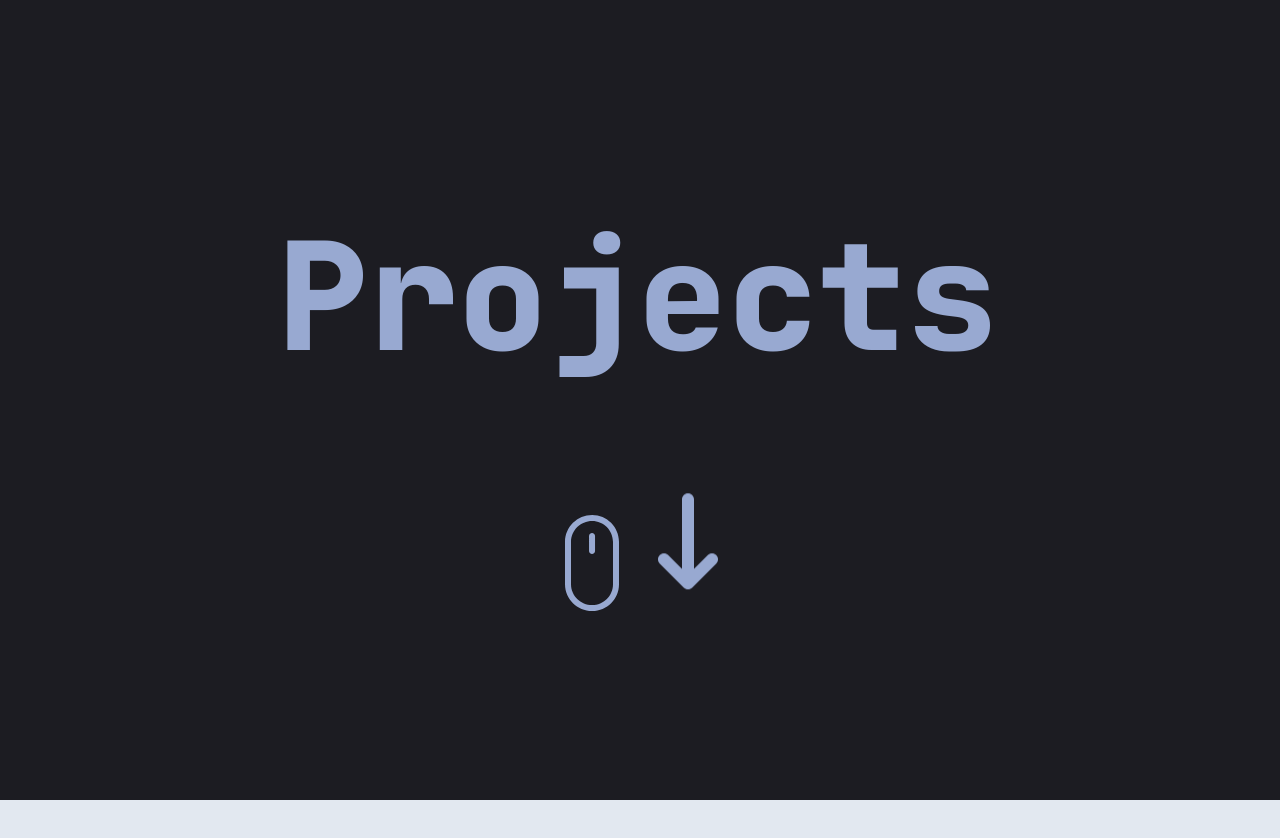
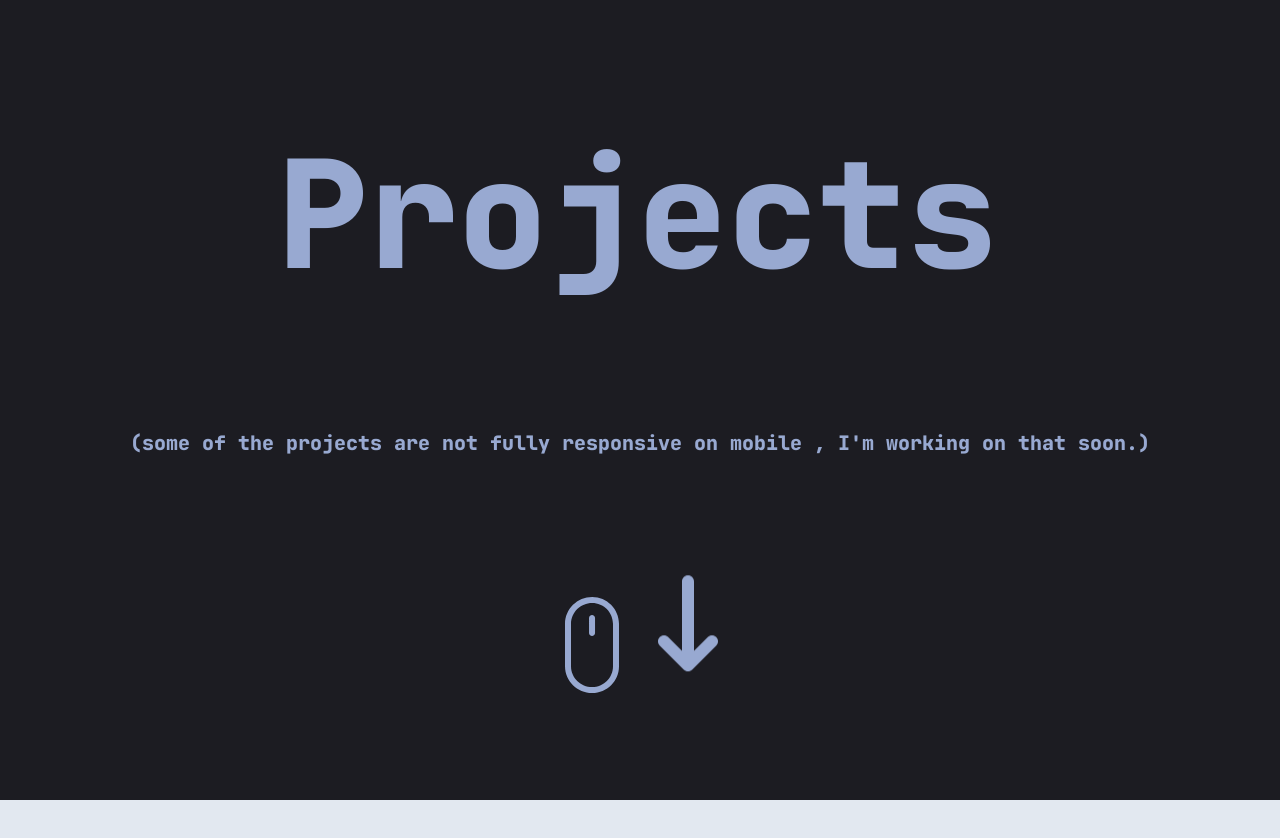
Before and after one commit to IssamKharbache/portfolio-nextjs, a Next.js app: page /projects in a window 1280 px wide. Shown: the top 838 px of the page. Built offline with nearby package versions, Linux system fonts and the light colour scheme; a web font is replaced by a local one.

Commit message:
adding a warning text on the projects page

```diff
--- a/app/projects/page.jsx
+++ b/app/projects/page.jsx
@@ -35,6 +35,15 @@ const Projects = () => {
             text="Projects"
             className="text-accent  font-extrabold text-[50px] xl:text-[150px] mb-12"
           />
+          <motion.p
+            initial={{ y: "-200vh" }}
+            animate={{ y: "0%" }}
+            transition={{ duration: 3 }}
+            className="text-accent  w-80 md:w-full   font-extrabold text-[20px]  mb-12"
+          >
+            (some of the projects are not fully responsive on mobile , I'm
+            working on that soon.)
+          </motion.p>
           <motion.div
             className="flex text-accent"
             initial={{ y: "-200vh" }}
```
